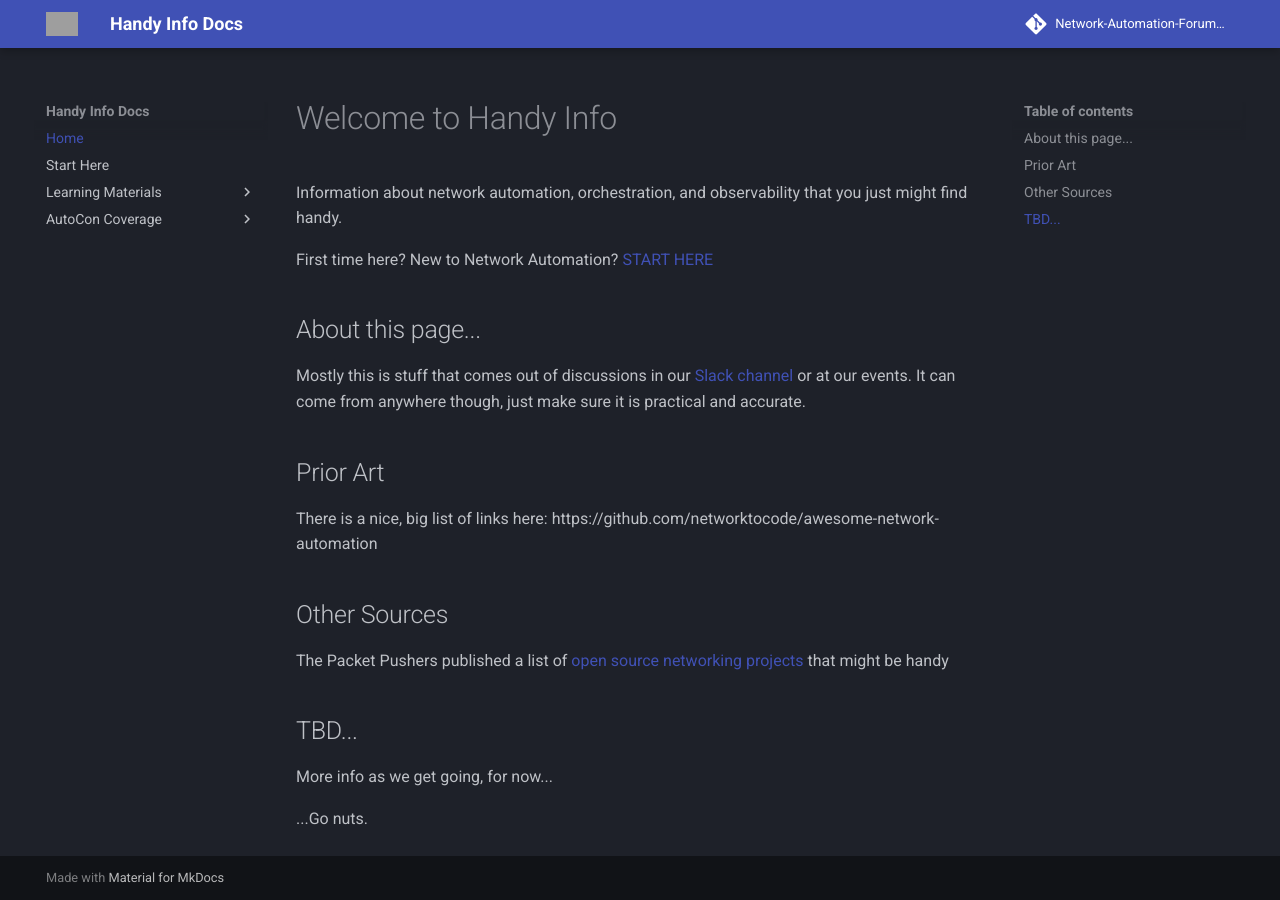
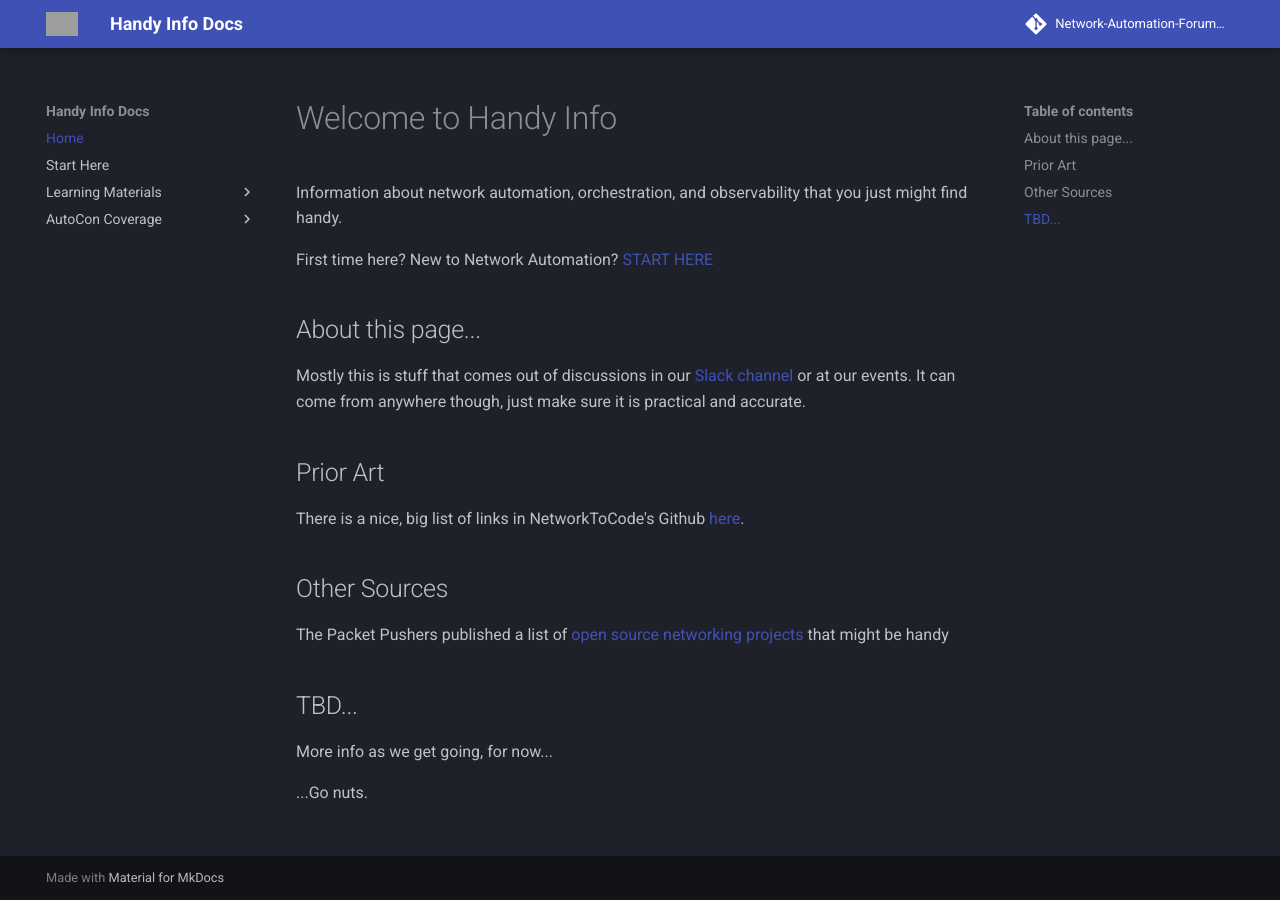
Before and after one commit to Network-Automation-Forum/handyinfo, an MkDocs documentation site: the page built from docs/index.md, in a window 1280 px wide. Built offline with MkDocs 1.6.1 and Material for MkDocs 9.7.7, drawn with Linux system fonts in a browser that asks for light colours; comment, search, counter and statistics services are not loaded; grey boxes are pictures that could not be loaded.

Commit message:
Hyperlinked word

```diff
--- a/docs/index.md
+++ b/docs/index.md
@@ -10,7 +10,7 @@ Mostly this is stuff that comes out of discussions in our [Slack channel](https:
 
 ## Prior Art
 
-There is a nice, big list of links here: https://github.com/networktocode/awesome-network-automation
+There is a nice, big list of links in NetworkToCode's Github [here](https://github.com/networktocode/awesome-network-automation).
 
 ## Other Sources
 
```
